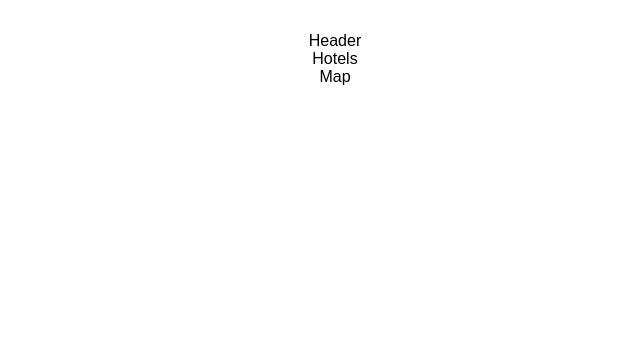
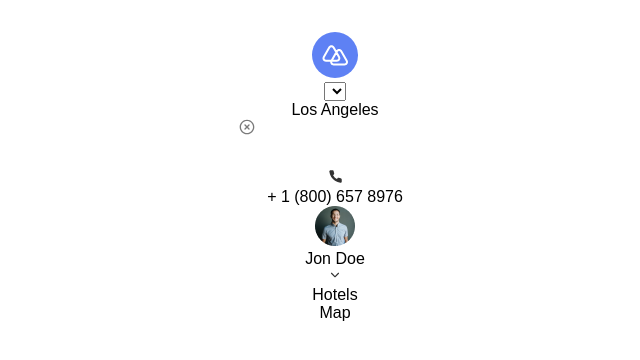
Before and after one commit to KayloPortal/Hotel-Booking-SinglePage, a React (Vite) app: page / in a window 1280 px wide. Shown: the top 360 px of the page, without its empty margins (305-945 px from the left). Built offline with nearby package versions, Linux system fonts and the light colour scheme; a web font is replaced by a local one.

Commit message:
Added/ Header Base JSX

```diff
--- a/src/components/Sections/Header/Header.jsx
+++ b/src/components/Sections/Header/Header.jsx
@@ -1,9 +1,54 @@
-
+import iconLogo from "/icon-logo.svg";
+import iconSearch from "/icon-search.svg";
+import iconPhone from "/icon-phone.svg";
+import iconChevDown from "/icon-chevron-down.svg";
+import iconCross from "/icon-cross.svg";
+import imgAvatar from "/image-avatar.png";
 
 function Header() {
   return (
-    <div>Header</div>
-  )
+    <header className="header">
+      <div>
+        <img src={iconLogo} alt="Brand Logo" />
+        <SearchForm />
+      </div>
+      <div>
+        <div className="header-phone">
+          <img src={iconPhone} alt="phone" />
+          <p>+ 1 (800) 657 8976</p>
+        </div>
+        <div className="header-profile">
+          <img src={imgAvatar} alt="your profile image" />
+          <p>Jon Doe</p>
+          <img src={iconChevDown} alt="open profile menu" />
+        </div>
+      </div>
+    </header>
+  );
 }
 
-export default Header
+function SearchForm() {
+  return (
+    <form className="search" action="">
+      <select className="search-options">Rent</select>
+
+      <div className="search-tags">
+        <span className="search-tag">
+          <p className="search-tag__text">Los Angeles</p>
+          <img src={iconCross} className="search-tag__icon" alt="delete tag" />
+        </span>
+        <input type="text" name="" id="" />
+      </div>
+
+      <button
+        className="search__submit"
+        type="submit"
+        aria-label="submit search"
+      >
+        <img src={iconSearch} alt="magnifier icon" />
+      </button>
+    </form>
+  );
+}
+
+export default Header;
```
